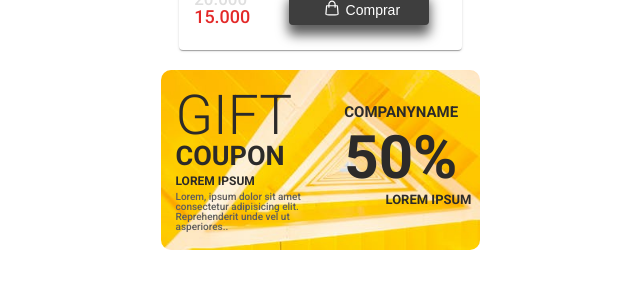
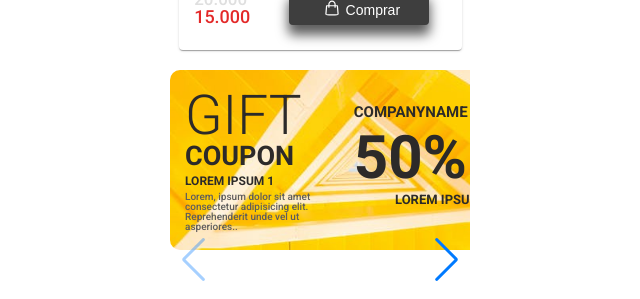
Before and after one commit to AndresYanquen/Shop, a React (Create React App) app: page / in a window 1280 px wide. Shown: the part 3266-3565 px from the top of the page, without its empty margins (320-960 px from the left). Built offline with nearby package versions, Linux system fonts and the light colour scheme; the HTML template or start-up script is replaced by a standard one.

Commit message:
Coupon card slide adjunto. Definir por props tamaño de Slide

```diff
--- a/src/App.jsx
+++ b/src/App.jsx
@@ -20,12 +20,12 @@ function App() {
         ))}
       </LayoutCards>
       <LayoutSlide>
-        <CardSlide cards={Data.recommended}></CardSlide>
+        <CardSlide cards={Data.recommended} render={1}></CardSlide>
       </LayoutSlide>
       <Products classes={Data.classes}></Products>
       <LayoutCoupun>
         <LayoutSlide>
-          <CardCoupon coupon={Data.coupons}></CardCoupon>
+          <CardSlide cards={Data.coupons} render={2}></CardSlide>
         </LayoutSlide>
       </LayoutCoupun>
     </Layout>
--- a/src/Components/CardCoupon/index.jsx
+++ b/src/Components/CardCoupon/index.jsx
@@ -5,25 +5,27 @@ import {
   LayoutCardCoupun,
 } from "./styled";
 
-const CardCoupon = ({ coupon }) => {
+const CardCoupon = ({
+  id,
+  subtitle,
+  description,
+  companyname,
+  percentage,
+  finalRef,
+}) => {
   const image = "/images/background-gif.png";
-  console.log(coupon);
   return (
     <LayoutCardCoupun image={image}>
       <ContentCouponLeft>
         <h1>GIFT</h1>
         <h3>COUPON</h3>
-        <h4> LOREM IPSUM</h4>
-        <h5>
-          {" "}
-          Lorem, ipsum dolor sit amet consectetur adipisicing elit.
-          Reprehenderit unde vel ut asperiores..{" "}
-        </h5>
+        <h4> {subtitle}</h4>
+        <h5>{description}</h5>
       </ContentCouponLeft>
       <ContentCouponRigth>
-        <p>COMPANYNAME</p>
-        <h1>50%</h1>
-        <h5>LOREM IPSUM</h5>
+        <p>{companyname}</p>
+        <h1>{percentage}</h1>
+        <h5>{finalRef}</h5>
       </ContentCouponRigth>
     </LayoutCardCoupun>
   );
--- a/src/Components/CardSlide/index.jsx
+++ b/src/Components/CardSlide/index.jsx
@@ -4,17 +4,28 @@ import "swiper/swiper.min.css";
 import { SwiperLayout } from "./styled";
 import SwiperCore, { Navigation } from "swiper";
 import CardProduct from "../CardProduct";
+import CardCoupon from "../CardCoupon";
 SwiperCore.use([Navigation]);
 
-const CardSlide = ({ cards }) => {
+const CardSlide = ({ cards, render }) => {
+  console.log(25, cards);
+  console.log(26, render);
   return (
     <div style={{ width: "100hw" }}>
-      <SwiperLayout navigation={true} className="mySwiper">
-        {cards.map((p) => (
-          <SwiperSlide key={p.id}>
-            <CardProduct key={p.id} {...p}></CardProduct>{" "}
-          </SwiperSlide>
-        ))}
+      <SwiperLayout render={render} navigation={true} className="mySwiper">
+        {render === 1 &&
+          cards.map((p) => (
+            <SwiperSlide key={p.id}>
+              <CardProduct key={p.id} {...p}></CardProduct>{" "}
+            </SwiperSlide>
+          ))}
+
+        {render === 2 &&
+          cards.map((p) => (
+            <SwiperSlide key={p.id}>
+              <CardCoupon key={p.id} {...p}></CardCoupon>
+            </SwiperSlide>
+          ))}
       </SwiperLayout>
     </div>
   );
--- a/src/api/dummy.json
+++ b/src/api/dummy.json
@@ -248,7 +248,7 @@
       "description" : "Lorem, ipsum dolor sit amet consectetur adipisicing elit. Reprehenderit unde vel ut asperiores..",
       "companyname" : "COMPANYNAME",
       "percentage" : "50%",
-      "ref": "LOREM IPSUM"
+      "finalRef": "LOREM IPSUM"
     },
     {
       "id": "2",
@@ -256,7 +256,7 @@
       "description" : "Lorem, ipsum dolor sit amet consectetur adipisicing elit. Reprehenderit unde vel ut asperiores..",
       "companyname" : "COMPANYNAME",
       "percentage" : "50%",
-      "ref": "LOREM IPSUM"
+      "finalRef": "LOREM IPSUM"
     },
     {
       "id": "3",
@@ -264,7 +264,7 @@
       "description" : "Lorem, ipsum dolor sit amet consectetur adipisicing elit. Reprehenderit unde vel ut asperiores..",
       "companyname" : "COMPANYNAME",
       "percentage" : "50%",
-      "ref": "LOREM IPSUM"
+      "finalRef": "LOREM IPSUM"
     },
     {
       "id": "4",
@@ -272,7 +272,7 @@
       "description" : "Lorem, ipsum dolor sit amet consectetur adipisicing elit. Reprehenderit unde vel ut asperiores..",
       "companyname" : "COMPANYNAME",
       "percentage" : "50%",
-      "ref": "LOREM IPSUM"
+      "finalRef": "LOREM IPSUM"
     }
 
 
```
